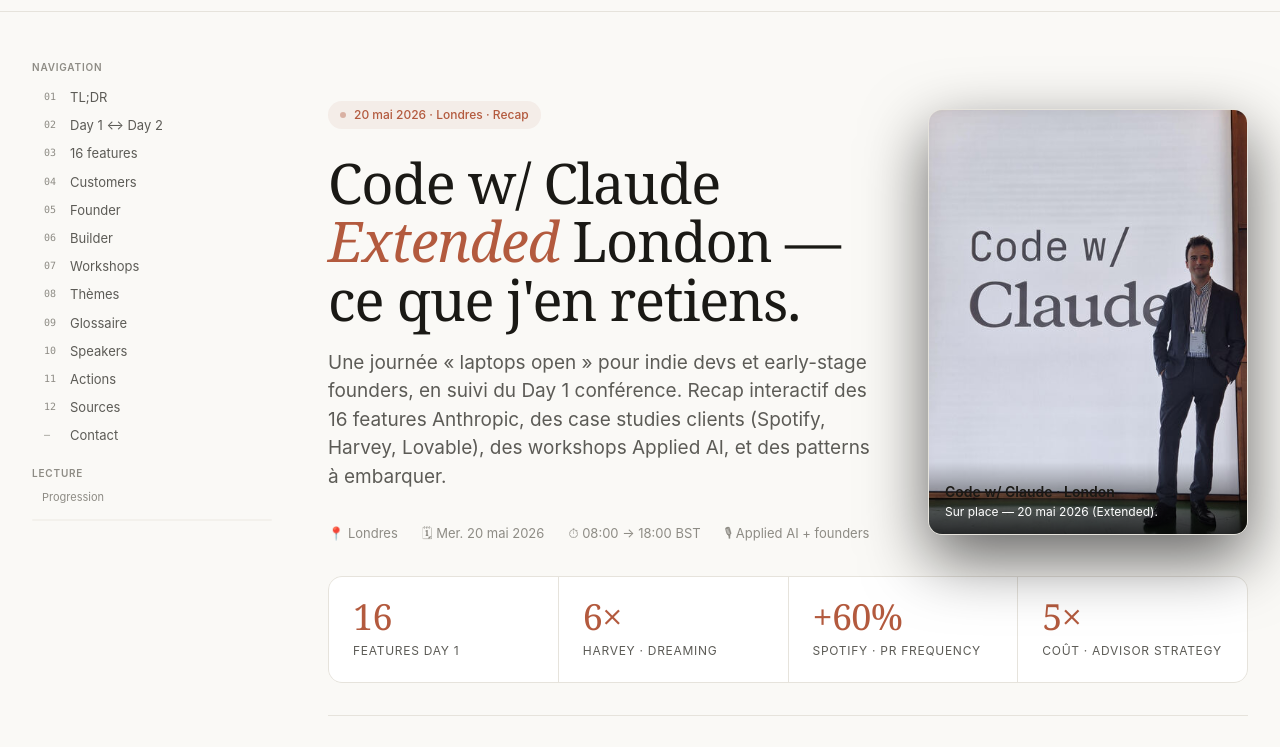
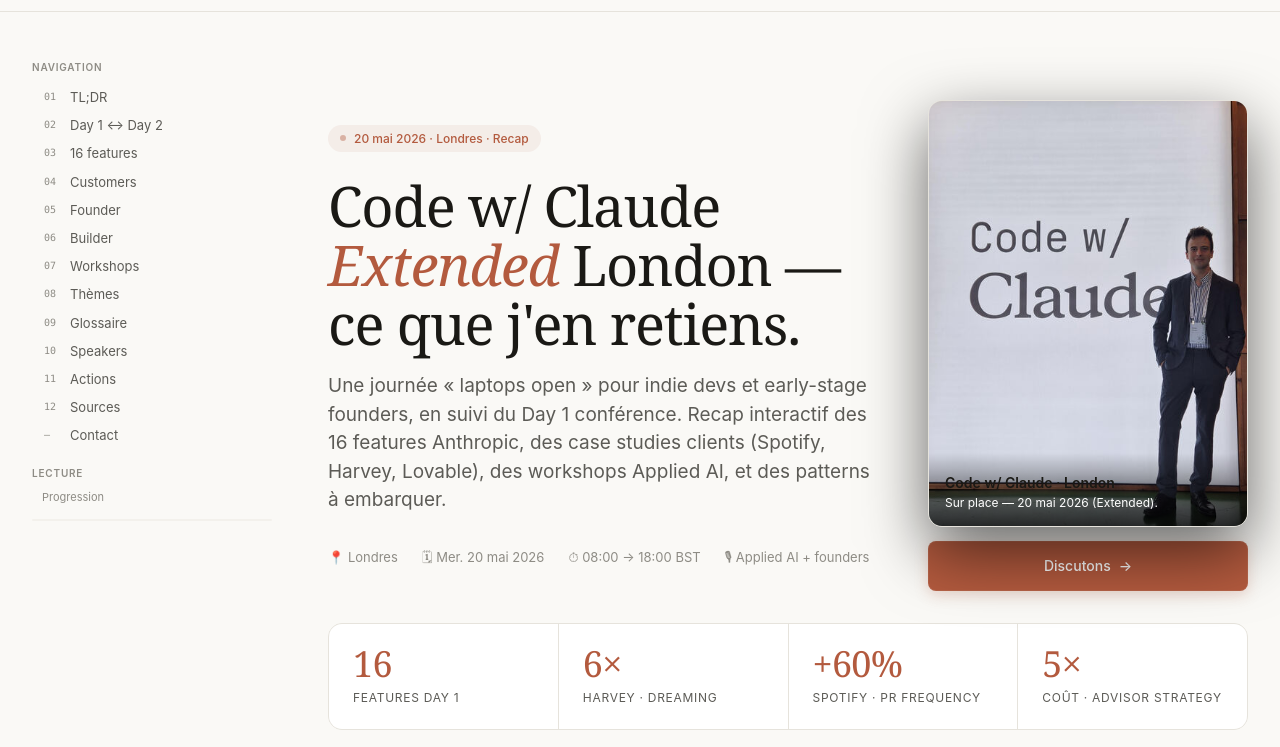
Before and after one commit to robindetant-beep/cwc-london-2026-notes, a website: page index.html in a window 1280 px wide. Shown: the part 53-800 px from the top of the page. Drawn offline with Linux system fonts and the light colour scheme.

Commit message:
Add hero CTA button linking to contact section

```diff
--- a/index.html
+++ b/index.html
@@ -116,6 +116,7 @@
           <span>🎙 Applied AI + founders</span>
         </div>
       </div>
+      <div class="hero-photo-col">
         <figure class="hero-photo">
           <img src="assets/robin-hero.jpg" alt="Robin Detant devant le panneau Code w/ Claude à Londres" loading="eager" style="width:100%;height:100%;object-fit:cover;object-position:center;display:block;" />
           <figcaption class="hero-photo-caption">
@@ -123,6 +124,11 @@
             Sur place — 20 mai 2026 (Extended).
           </figcaption>
         </figure>
+        <a href="#contact" class="hero-cta" data-cta="hero">
+          <span>Discutons</span>
+          <span class="arrow" aria-hidden="true">→</span>
+        </a>
+      </div>
     </div>
     <div class="stats" aria-label="Chiffres clés">
       <div class="stat"><div class="stat-value">16</div><div class="stat-label">Features Day 1</div></div>
--- a/styles.css
+++ b/styles.css
@@ -456,3 +456,34 @@
 .cf-status.cf-success { padding: 12px 14px; background: rgba(124,184,124,0.10); color: var(--green); border: 1px solid var(--green); }
 .cf-status.cf-error { padding: 12px 14px; background: rgba(217,122,122,0.10); color: var(--red); border: 1px solid var(--red); }
 .contact-form button:disabled { opacity: 0.6; cursor: not-allowed; transform: none; }
+
+/* Hero photo column + CTA button */
+.hero-photo-col { display: flex; flex-direction: column; gap: 14px; }
+.hero-cta {
+  display: inline-flex;
+  align-items: center;
+  justify-content: center;
+  gap: 8px;
+  background: var(--accent);
+  color: white !important;
+  padding: 13px 22px;
+  border-radius: var(--radius);
+  font-size: 14px;
+  font-weight: 500;
+  text-decoration: none;
+  text-align: center;
+  transition: transform 0.2s ease, box-shadow 0.2s ease, background 0.2s ease;
+  box-shadow: 0 4px 14px rgba(204,120,92,0.25);
+  border: 1px solid rgba(255,255,255,0.06);
+}
+.hero-cta:hover {
+  transform: translateY(-2px);
+  box-shadow: 0 8px 22px rgba(204,120,92,0.4);
+  text-decoration: none;
+  background: var(--accent-2);
+}
+.hero-cta .arrow { transition: transform 0.2s ease; display: inline-block; }
+.hero-cta:hover .arrow { transform: translateX(4px); }
+@media (max-width: 900px) {
+  .hero-photo-col { max-width: 320px; margin: 0 auto; align-items: stretch; }
+}
```
Lines whose indentation alone changed are shown as unchanged.
